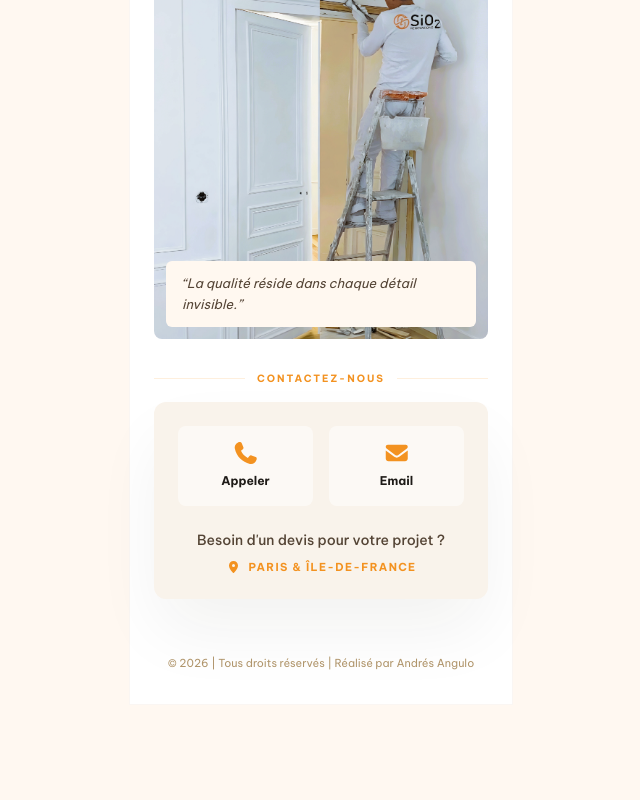
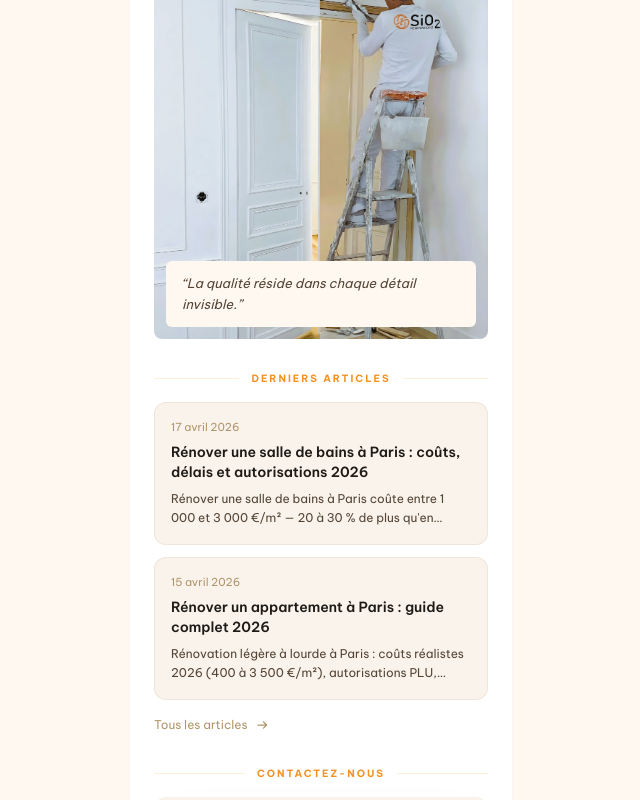
Before and after one commit to andres-angulo-dev/hub_sio2_renovations_frontend, a Next.js app: page / in a window 1280 px wide. Shown: the part 1080-1880 px from the top of the page, without its empty margins (319-959 px from the left). Before the commit the page ends 1785 px from the top, so only its background shows below. Built offline with nearby package versions, Linux system fonts and the light colour scheme.

Commit message:
feat(home): add latest articles section with link to /articles

```diff
--- a/src/app/page.tsx
+++ b/src/app/page.tsx
@@ -1,8 +1,10 @@
 import Header from './components/Header';
 import Image from 'next/image';
+import Link from 'next/link';
 import { FontAwesomeIcon } from "@fortawesome/react-fontawesome";
-import { faEnvelope, faPhone, faArrowUpRightFromSquare, faLocationDot, faGlobe } from "@fortawesome/free-solid-svg-icons";
+import { faEnvelope, faPhone, faArrowUpRightFromSquare, faLocationDot, faGlobe, faArrowRight } from "@fortawesome/free-solid-svg-icons";
 import { faInstagram, faLinkedin } from "@fortawesome/free-brands-svg-icons";
+import { getAllArticles } from '@/lib/content';
 
 // Design tokens — palette SiO₂ Modern Atelier
 const t = {
@@ -19,7 +21,8 @@ const t = {
   shadow: '0 35px 70px -5px rgba(30,27,23,0.06)',
 };
 
-export default function Home() {
+export default async function Home() {
+  const latestArticles = (await getAllArticles()).slice(0, 2);
   return (
     <div className="min-h-screen flex justify-center px-4">
 
@@ -156,7 +159,58 @@ export default function Home() {
             </div>
           </div>
 
-          {/* ── 6. Section contact ── */}
+          {/* ── 6. Derniers articles ── */}
+          {latestArticles.length > 0 && (
+            <div className="flex flex-col gap-4">
+
+              <div className="flex items-center gap-3">
+                <div style={{ flex: 1, height: 1, background: 'rgba(243,146,32,0.15)' }} />
+                <span
+                  style={{ fontFamily: t.font, color: t.accent, fontSize: 10, letterSpacing: '0.2em' }}
+                  className="uppercase font-bold"
+                >
+                  Derniers Articles
+                </span>
+                <div style={{ flex: 1, height: 1, background: 'rgba(243,146,32,0.15)' }} />
+              </div>
+
+              <div className="flex flex-col gap-3">
+                {latestArticles.map(article => (
+                  <Link
+                    key={article.slug}
+                    href={`/articles/${article.slug}`}
+                    className="group rounded-xl p-4 flex flex-col gap-2 transition-all duration-200 hover:shadow-md"
+                    style={{ background: '#f9f3eb', border: '1px solid rgba(218,194,175,0.3)' }}
+                  >
+                    <span style={{ fontFamily: t.font, color: t.muted, fontSize: 11 }}>
+                      {new Date(article.date).toLocaleDateString('fr-FR', { day: 'numeric', month: 'long', year: 'numeric' })}
+                    </span>
+                    <span
+                      style={{ fontFamily: t.font, color: t.dark, fontSize: 14, fontWeight: 600, lineHeight: 1.4 }}
+                      className="group-hover:text-[#f39220] transition-colors"
+                    >
+                      {article.title}
+                    </span>
+                    <span style={{ fontFamily: t.font, color: t.body, fontSize: 12, lineHeight: 1.55 }} className="line-clamp-2">
+                      {article.description}
+                    </span>
+                  </Link>
+                ))}
+              </div>
+
+              <Link
+                href="/articles"
+                className="flex items-center gap-2 w-fit transition-colors"
+                style={{ fontFamily: t.font, color: t.muted, fontSize: 12 }}
+              >
+                <span className="hover:text-[#f39220]">Tous les articles</span>
+                <FontAwesomeIcon icon={faArrowRight} style={{ fontSize: 10 }} />
+              </Link>
+
+            </div>
+          )}
+
+          {/* ── 7. Section contact ── */}
           <div className="flex flex-col gap-4">
 
             {/* Séparateur "Contactez-nous" */}
@@ -220,7 +274,7 @@ export default function Home() {
 
         </div>
 
-        {/* ── 7. Footer ── */}
+        {/* ── 8. Footer ── */}
         <footer className="pb-8 pt-4">
           <p className="text-center" style={{ fontFamily: t.font, color: t.muted, fontSize: 11 }}>
             © 2026 | Tous droits réservés | Réalisé par{" "}
```
